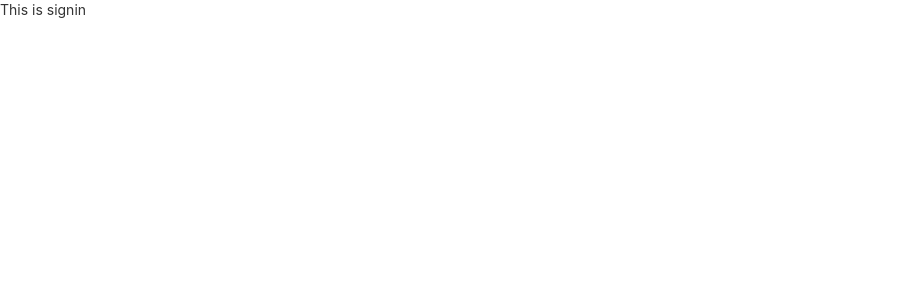
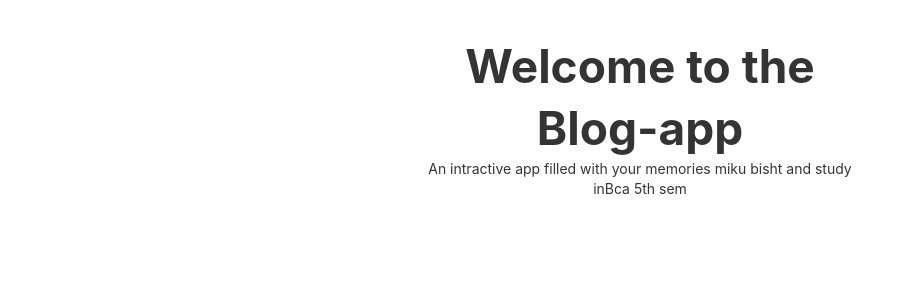
Before and after one commit to voidGlitch/Blogapp, a React (Create React App) app: page /signin in a window 1280 px wide. Shown: the top 300 px of the page, without its empty margins (0-911 px from the left). Built offline with nearby package versions, Linux system fonts and the light colour scheme.

Commit message:
added signin page and uses usecontext hook

```diff
--- a/src/App.js
+++ b/src/App.js
@@ -8,10 +8,13 @@ import "rsuite/dist/rsuite.min.css";
 import Signin from "./pages/Signin";
 import PrivateRoute from "./component/PrivateRoute";
 import PublicRoute from "./component/PublicRoute";
+import BlogState from "./context/blog/BlogState";
 
 function App() {
   return (
     <>
+      {/* providing the BlogState component down the component tree to all the components so that everone can access it */}
+      <BlogState>
         <Router>
           <Switch>
             <PublicRoute path="/signin">
@@ -28,6 +31,7 @@ function App() {
             </Route>
           </Switch>
         </Router>
+      </BlogState>
     </>
   );
 }
--- /dev/null
+++ b/src/context/blog/BlogState.js
@@ -0,0 +1,29 @@
+import { useState } from "react";
+import blogContext from "./blogContext";
+
+const NoteState = ({ children }) => {
+  //data
+  const s1 = {
+    name: "Shreshthav Bisht",
+    class: "12th",
+  };
+  const [state, setstate] = useState(s1);
+
+  //update the state after 3 sec
+  const update = () => {
+    setTimeout(() => {
+      setstate({
+        name: "miku bisht",
+        class: "Bca 5th sem",
+      });
+    }, 3000);
+  };
+  return (
+    // Every Context object comes with a Provider React component that allows consuming components to subscribe to context changes
+    <blogContext.Provider value={{ state, update }}>
+      {children}
+    </blogContext.Provider>
+  );
+};
+
+export default NoteState;
--- /dev/null
+++ b/src/context/blog/blogContext.js
@@ -0,0 +1,6 @@
+import { createContext } from "react";
+
+//created a new context which can be used to create a component
+const blogContext = createContext();
+
+export default blogContext;
--- a/src/pages/Signin.js
+++ b/src/pages/Signin.js
@@ -1,7 +1,33 @@
-import React from "react";
+import React, { useContext, useEffect } from "react";
+import { Container, Row, Col, Grid, Panel } from "rsuite";
+import blogContext from "../context/blog/blogContext";
 
 const Signin = () => {
-  return <div>This is signin</div>;
+  const a = useContext(blogContext);
+  //tell React that your component needs to do something after render.
+  useEffect(() => {
+    a.update();
+    // eslint-disable-next-line react-hooks/exhaustive-deps
+  }, []);
+  return (
+    <Container>
+      <Grid className="mt-3">
+        <Row>
+          <Col xs={24} md={12} mdOffset={6}>
+            {/* panel use gives padding */}
+            <Panel className="text-center">
+              <h1>Welcome to the Blog-app</h1>
+              <p>
+                An intractive app filled with your memories {a.state.name} and
+                study in
+                {a.state.class}
+              </p>
+            </Panel>
+          </Col>
+        </Row>
+      </Grid>
+    </Container>
+  );
 };
 
 export default Signin;
```
Lines whose indentation alone changed are shown as unchanged.
